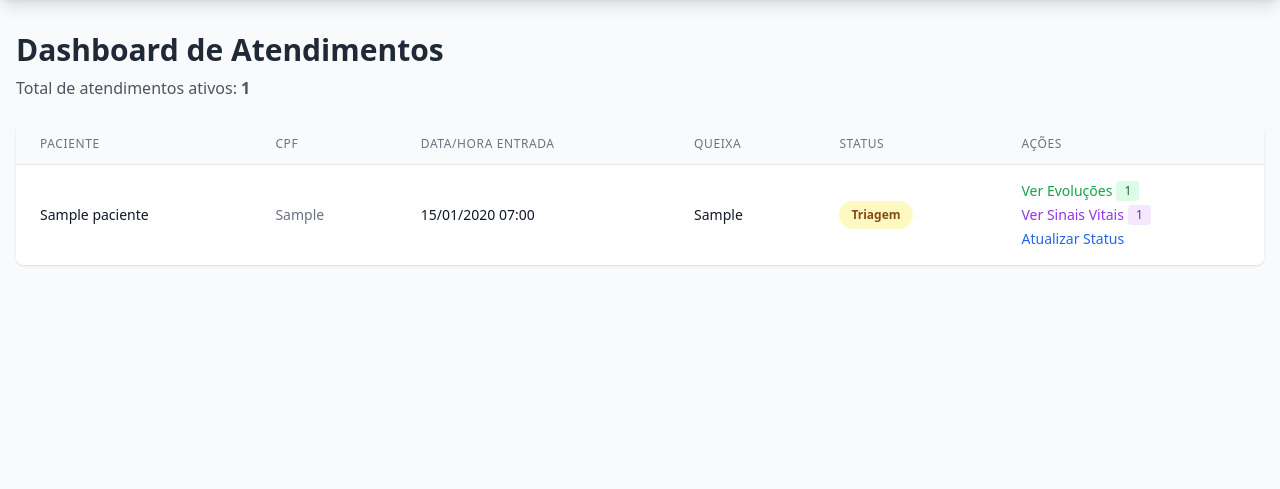
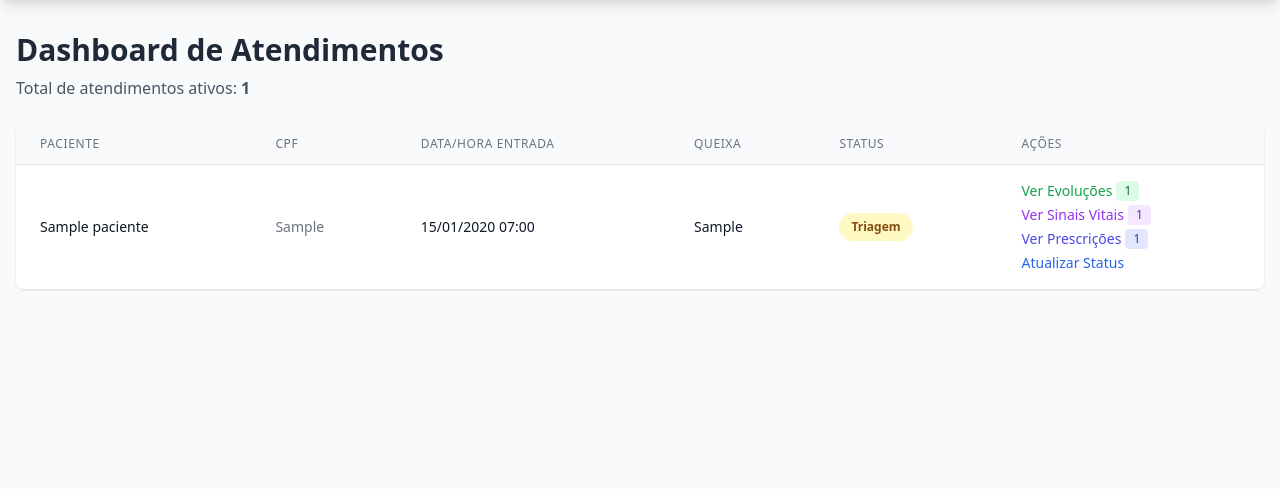
Before and after one commit to acassiomonteiro/hospital-status-tracker, a Django app: page / in a window 1280 px wide. Shown: the part 84-573 px from the top of the page. Run offline with Django 5.2, Linux system fonts and the light colour scheme; a user stored in the database is signed in; tables that the repository leaves empty hold one stand-in row (values such as "Sample post"); parts of the project's set-up code (start-up, migrations or seed data) failed here and were passed over; some libraries are stand-ins or nearby versions.

Commit message:
feat(atendimentos): integra prescrições no dashboard
- Adiciona link "Ver Prescrições" com badge de contagem
- Exibe número de prescrições por atendimento
- Styling consistente com evoluções e sinais vitais

```diff
--- a/atendimentos/templates/atendimento/dashboard.html
+++ b/atendimentos/templates/atendimento/dashboard.html
@@ -71,6 +71,14 @@
                             </span>
                             {% endif %}
                         </a>
+                        <a href="{% url 'prescricoes_atendimento' atendimento.id %}" class="text-indigo-600 hover:text-indigo-900 flex items-center">
+                            Ver Prescrições
+                            {% if atendimento.prescricoes.count > 0 %}
+                            <span class="ml-1 inline-flex items-center px-2 py-0.5 rounded text-xs font-medium bg-indigo-100 text-indigo-800">
+                                {{ atendimento.prescricoes.count }}
+                            </span>
+                            {% endif %}
+                        </a>
                         <a href="{% url 'atualizar_status' atendimento.id %}" class="text-blue-600 hover:text-blue-900">Atualizar Status</a>
                     </div>
                 </td>
```
